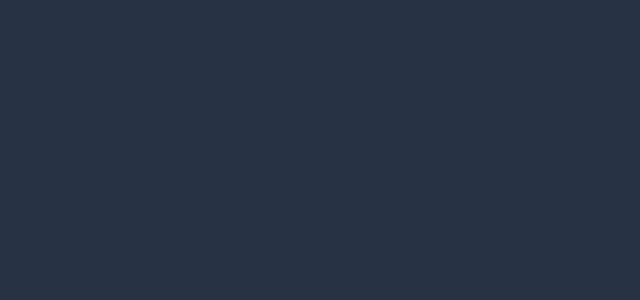
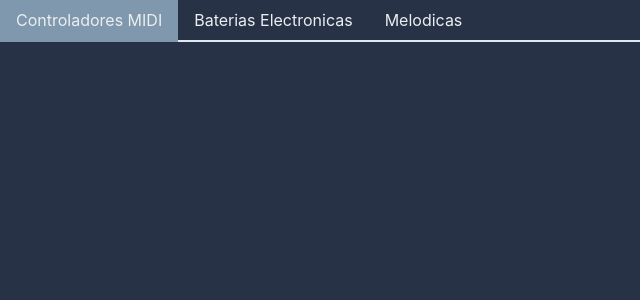
Before and after one commit to joaquin-osorio/pos-mel, a React (Create React App) app in the folder client/: page / in a window 1280 px wide. Shown: the top 300 px of the page, without its empty margins (0-640 px from the left). Built offline with nearby package versions, Linux system fonts and the light colour scheme; no server answers.

Commit message:
feat: renew ACCESS_TOKEN

```diff
--- a/client/src/App.js
+++ b/client/src/App.js
@@ -1,26 +1,70 @@
 import "./App.css";
 import { useEffect, useState } from "react";
 import { Box } from "@chakra-ui/react";
+import { Tabs, TabList, TabPanels, Tab, TabPanel } from "@chakra-ui/react";
 import ItemCardContainer from "./components/ItemCardContainer/ItemCardContainer";
 
 //tempItems {id, position, type}
 //items {id, position, title, seller}
 
 function App() {
+  const [items, setItems] = useState([]);
+  const [catIndex, setCatIndex] = useState(0);
 
-  const [items, setItems] = useState([]);
+  // useEffect(() => {
+  //     fetch('/getRanking')
+  //     .then(res => res.json())
+  //     .then(res => setItems(res))
+  // }, []);
 
-  useEffect(() => {
-      fetch('/getRanking')
-      .then(res => res.json())
-      .then(res => setItems(res))
-  }, []);
+  // console.log(items);
 
-  console.log(items);
+  console.log(catIndex);
+
+  const handleOnChange = (index) => {
+    setCatIndex(index);
+    let cat = "";
+    switch (index) {
+      case 0:
+        cat = "MLA402916";
+        break;
+      case 1:
+        cat = "MLA416668";
+        break;
+      case 2:
+        cat = "MLA412663";
+        break;
+    }
+    fetch(`/getRanking/?param=${cat}`)
+      .then((res) => res.json())
+      .then((res) => setItems(res));
+  };
 
   return (
-    <Box bg='#283247' minH='100vh'>
-      {items.length > 0 &&  <ItemCardContainer products={items}/>}
+    <Box bg="#283247" minH="100vh" p={0}>
+      {/* {items.length > 0 &&  <ItemCardContainer products={items}/>} */}
+      <Tabs color="#E9EFF1" onChange={(index) => handleOnChange(index)}>
+        <TabList>
+          <Tab _selected={{ color: "#E9EFF1", bg: "#8098AD" }}>
+            Controladores MIDI
+          </Tab>
+          <Tab _selected={{ color: "#E9EFF1", bg: "#8098AD" }}>
+            Baterias Electronicas
+          </Tab>
+          <Tab _selected={{ color: "#E9EFF1", bg: "#8098AD" }}>Melodicas</Tab>
+        </TabList>
+        <TabPanels>
+          <TabPanel>
+            {items.length > 0 && <ItemCardContainer products={items} />}
+          </TabPanel>
+          <TabPanel>
+            {items.length > 0 && <ItemCardContainer products={items} />}
+          </TabPanel>
+          <TabPanel>
+            {items.length > 0 && <ItemCardContainer products={items} />}
+          </TabPanel>
+        </TabPanels>
+      </Tabs>
     </Box>
   );
 }
```
Also changed, not shown: 2 other files (tests, documents, lock files or other folders).
